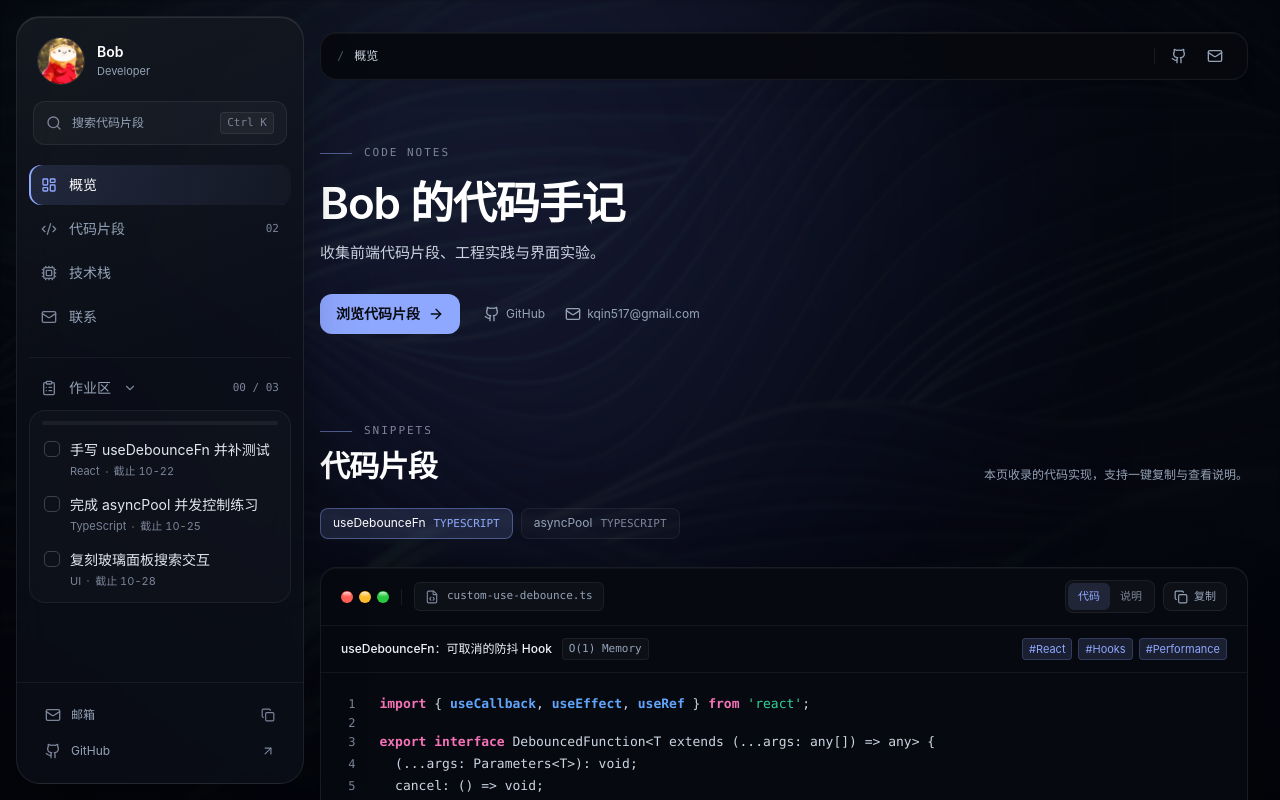
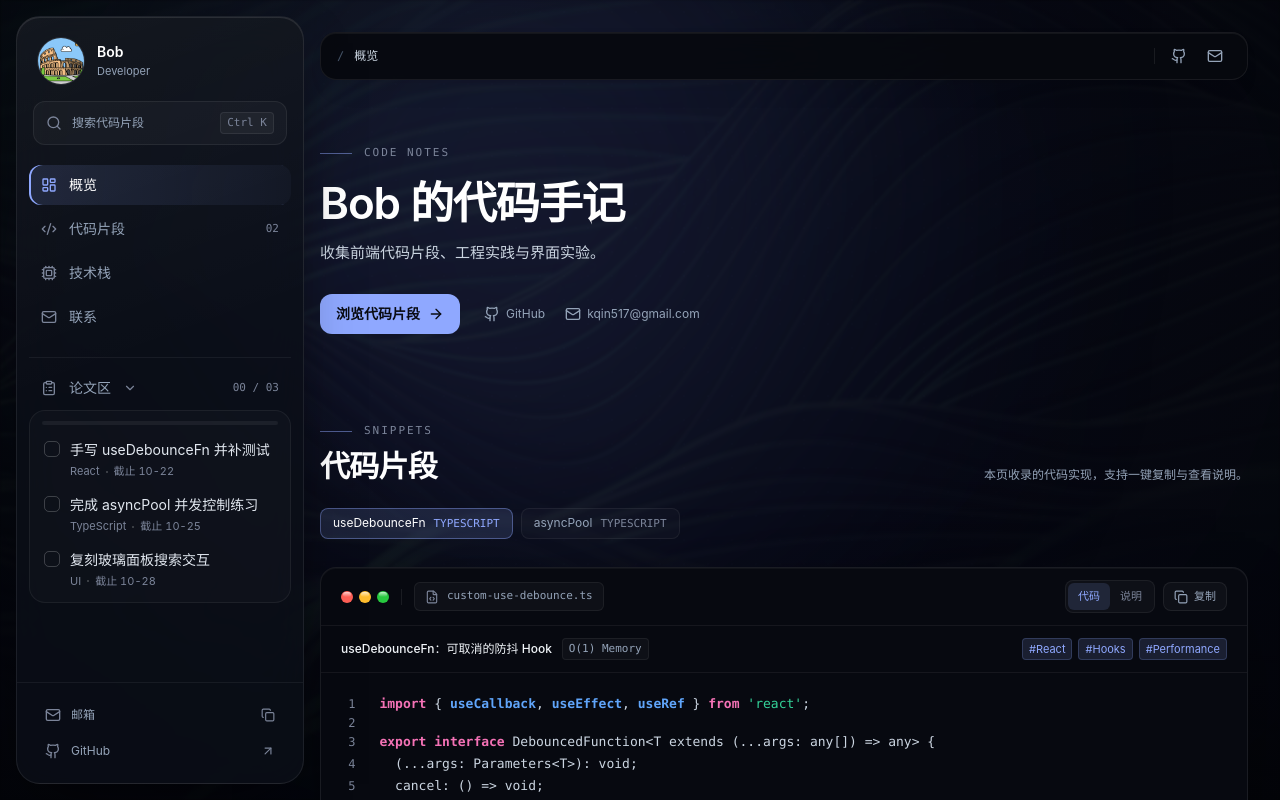
Before and after one commit to kqin517-debug/bob-portfolio, a Next.js app: page / in a window 1280 px wide. Shown: the top 800 px of the page. Built offline with nearby package versions, Linux system fonts and the light colour scheme.

Commit message:
feat: use new avatar and rename sidebar section to papers

```diff
--- a/src/components/layout/AssignmentChecklist.tsx
+++ b/src/components/layout/AssignmentChecklist.tsx
@@ -60,7 +60,7 @@ export function AssignmentChecklist() {
 
   return (
     <section
-      aria-label="作业区"
+      aria-label="论文区"
       className="mt-5 border-t border-white/[0.06] pb-2 pt-4"
     >
       <div className="flex items-center justify-between pl-3 pr-3">
@@ -72,7 +72,7 @@ export function AssignmentChecklist() {
           className="flex items-center gap-3 rounded-md py-1 text-slate-400 transition-colors hover:text-slate-100"
         >
           <ClipboardList className="h-4 w-4 text-muted" />
-          <span className="text-sm">作业区</span>
+          <span className="text-sm">论文区</span>
           <ChevronDown
             className={`h-3.5 w-3.5 text-muted transition-transform duration-200 ${
               isExpanded ? "" : "-rotate-90"
--- a/src/data/profile.ts
+++ b/src/data/profile.ts
@@ -23,7 +23,7 @@ export const profileData: ProfileData = {
   role: "Developer",
   shortRole: "Developer",
   tagline: "收集前端代码片段、工程实践与界面实验。",
-  avatar: "/images/avatar.jpg",
+  avatar: "/images/avatar.png",
   links: {
     email: "kqin517@gmail.com",
     github: "https://github.com/kqin517-debug",
```
Also changed, not shown: public/images/avatar.png (added).
